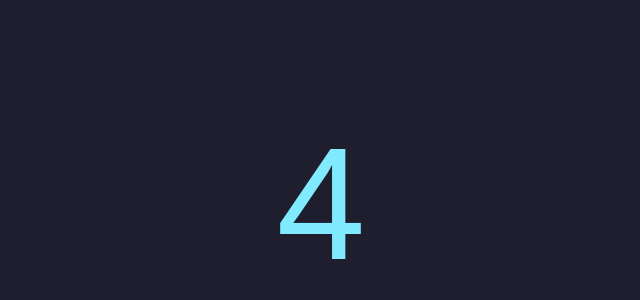
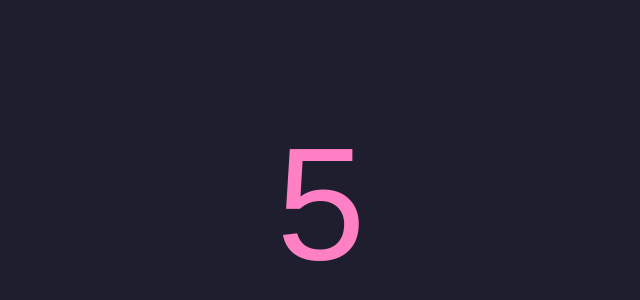
Before and after one commit to Horgix/payfit-demo-kargo, a plain HTML site: page index.html in a window 1280 px wide. Shown: the part 196-496 px from the top of the page, without its empty margins (319-959 px from the left). Drawn offline with Linux system fonts and the light colour scheme.

Commit message:
feat: bump from v4 to v5

```diff
--- a/index.html
+++ b/index.html
@@ -24,7 +24,7 @@
 </head>
 <body>
     <!-- Change only this number to trigger a new release -->
-    <div id="number" class="number">4</div>
+    <div id="number" class="number">5</div>
 
     <script>
         // Function to generate color based on the number
```
